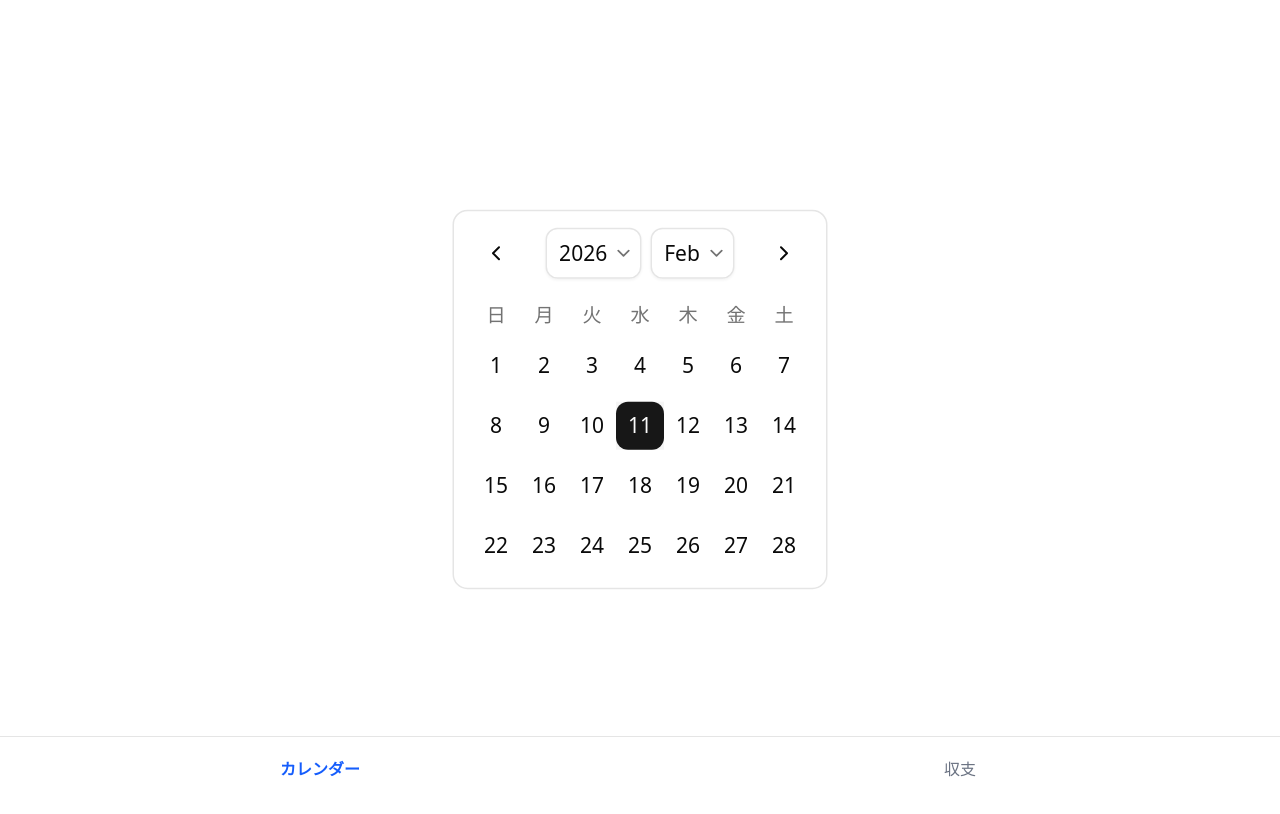
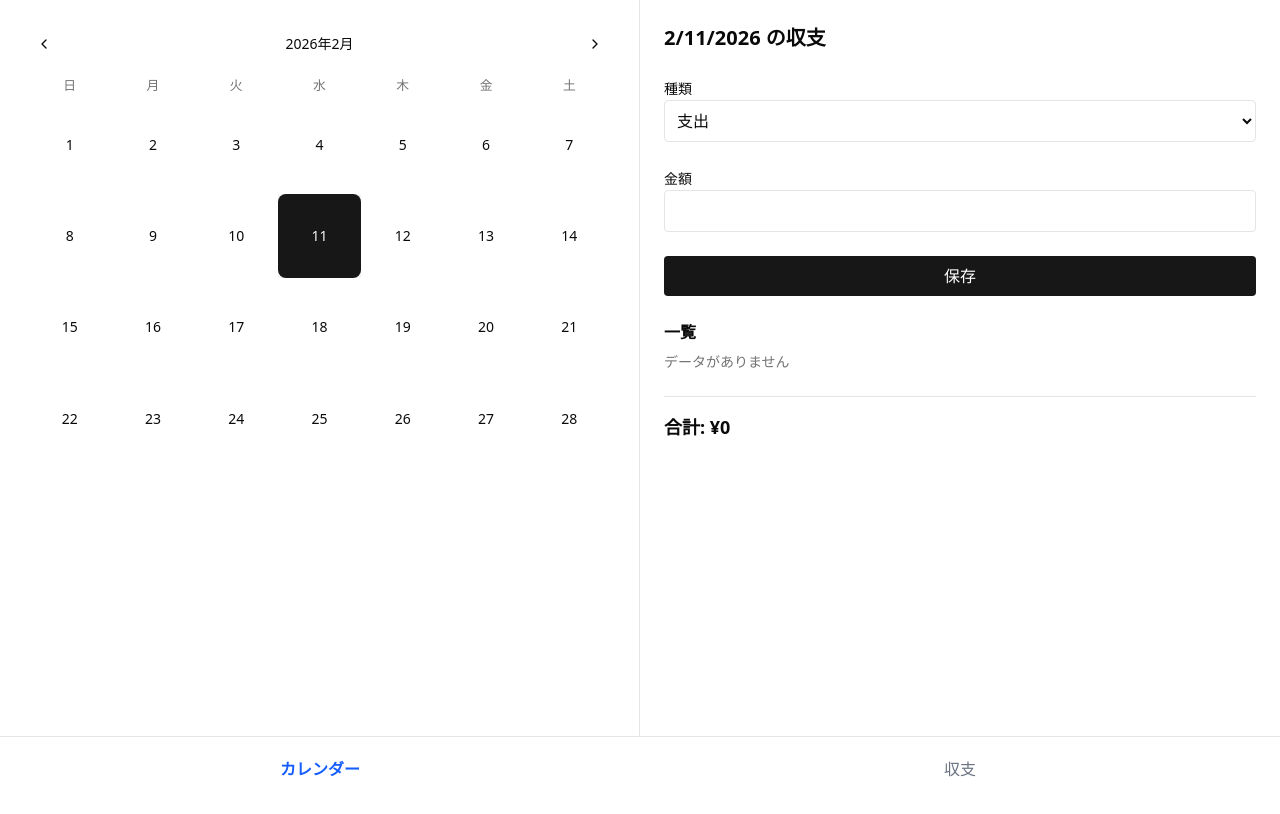
Before and after one commit to moriri-morimori/Calendar, a React (Vite) app: page / in a window 1280 px wide. Shown: the top 814 px of the page. Built offline with nearby package versions, Linux system fonts and the light colour scheme.

Commit message:
feature: 収支入力フォーム

```diff
--- a/src/features/components/calendar.tsx
+++ b/src/features/components/calendar.tsx
@@ -1,20 +1,22 @@
-"use clint";
-import React from "react";
+import { Calendar } from "@/shared/ui/calendar"
 import { ja } from "date-fns/locale"
-import { Calendar } from "../../shared/ui/calendar";
 
-export function CalendarPage() {
-  const [date, setDate] = React.useState<Date | undefined>(new Date());
+export function CalendarPage({
+  selectedDate,
+  setSelectedDate,
+}: {
+  selectedDate: Date | undefined
+  setSelectedDate: (date: Date | undefined) => void
+}) {
   return (
-    <div className="flex justify-center items-center min-h-screen">
-        <Calendar
+    <div className="w-full h-full p-4">
+      <Calendar
         mode="single"
-        selected={date}
-        onSelect={setDate}
-        className="rounded-lg border scale-150"
-        captionLayout="dropdown"
+        selected={selectedDate}
+        onSelect={setSelectedDate}
         locale={ja}
+        className="w-full"
       />
     </div>
-  );
+  )
 }
--- a/src/pages/home.tsx
+++ b/src/pages/home.tsx
@@ -1,5 +1,140 @@
-import { CalendarPage } from "../features/components/calendar"
+import * as React from "react"
+import { ja } from "date-fns/locale"
+import { Calendar } from "@/shared/ui/calendar"
 
 export function Component() {
-    return <CalendarPage />
+  // 選択日
+  const [selectedDate, setSelectedDate] = React.useState<Date | undefined>(
+    new Date()
+  )
+
+  // 入力値
+  const [type, setType] = React.useState<"income" | "expense">("expense")
+  const [amount, setAmount] = React.useState("")
+
+  // 保存データ
+  const [records, setRecords] = React.useState<
+    { date: string; type: "income" | "expense"; amount: number }[]
+  >([])
+
+  const handleSubmit = () => {
+    if (!selectedDate || !amount) return
+
+    const newRecord = {
+      date: selectedDate.toDateString(),
+      type,
+      amount: Number(amount),
+    }
+
+    setRecords((prev) => [...prev, newRecord])
+    setAmount("")
+  }
+
+  // 選択日のデータだけ抽出
+  const filteredRecords = records.filter(
+    (r) => r.date === selectedDate?.toDateString()
+  )
+
+  const total = filteredRecords.reduce((sum, r) => {
+    return r.type === "income"
+      ? sum + r.amount
+      : sum - r.amount
+  }, 0)
+
+  return (
+    <div className="flex h-[calc(100vh-4rem)]">
+      {/* 左：カレンダー */}
+      <div className="w-1/2 h-full border-r p-4">
+        <Calendar
+          mode="single"
+          selected={selectedDate}
+          onSelect={setSelectedDate}
+          locale={ja}
+          className="w-full h-full"
+        />
+      </div>
+
+      {/* 右：入力＆一覧 */}
+      <div className="w-1/2 p-6 space-y-6 overflow-y-auto">
+        <h2 className="text-xl font-bold">
+          {selectedDate?.toLocaleDateString()} の収支
+        </h2>
+
+        {/* 種類 */}
+        <div className="space-y-2">
+          <label htmlFor="type" className="text-sm font-medium">
+            種類
+          </label>
+          <select
+            id="type"
+            value={type}
+            onChange={(e) =>
+              setType(e.target.value as "income" | "expense")
+            }
+            className="border p-2 rounded w-full"
+          >
+            <option value="expense">支出</option>
+            <option value="income">収入</option>
+          </select>
+        </div>
+
+        {/* 金額 */}
+        <div className="space-y-2">
+          <label htmlFor="amount" className="text-sm font-medium">
+            金額
+          </label>
+          <input
+            id="amount"
+            type="number"
+            value={amount}
+            onChange={(e) => setAmount(e.target.value)}
+            className="border p-2 rounded w-full"
+          />
+        </div>
+
+        {/* 保存ボタン */}
+        <button
+          onClick={handleSubmit}
+          className="bg-primary text-white px-4 py-2 rounded w-full"
+        >
+          保存
+        </button>
+
+        {/* 一覧 */}
+        <div className="space-y-2">
+          <h3 className="font-semibold">一覧</h3>
+          {filteredRecords.length === 0 && (
+            <p className="text-sm text-muted-foreground">
+              データがありません
+            </p>
+          )}
+
+          {filteredRecords.map((record, index) => (
+            <div
+              key={index}
+              className="flex justify-between border p-2 rounded"
+            >
+              <span>
+                {record.type === "income" ? "収入" : "支出"}
+              </span>
+              <span
+                className={
+                  record.type === "income"
+                    ? "text-green-600"
+                    : "text-red-600"
+                }
+              >
+                ¥{record.amount}
+              </span>
+            </div>
+          ))}
+        </div>
+
+        {/* 合計 */}
+        <div className="pt-4 border-t font-bold text-lg">
+          合計: ¥{total}
+        </div>
+      </div>
+    </div>
+  )
 }
```
